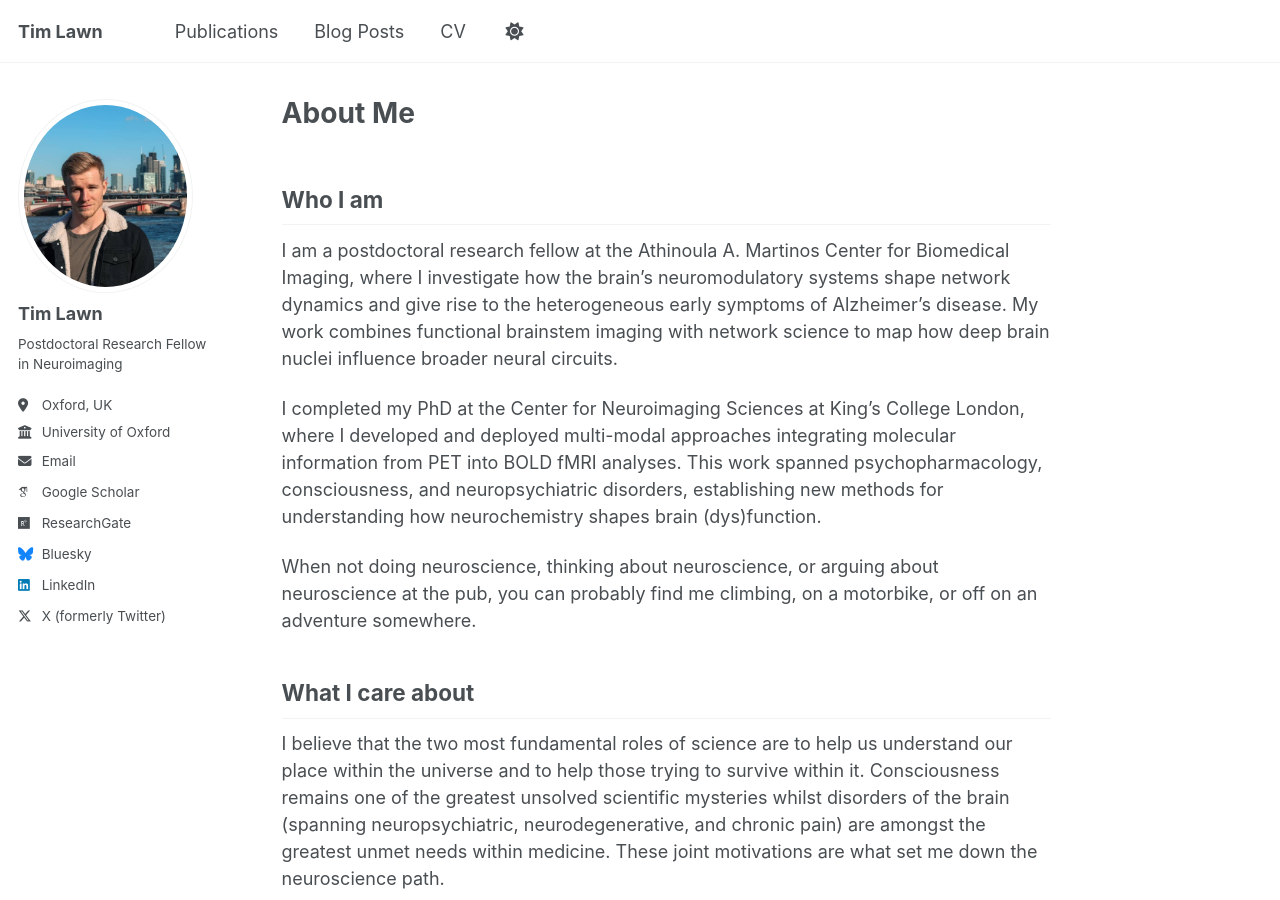
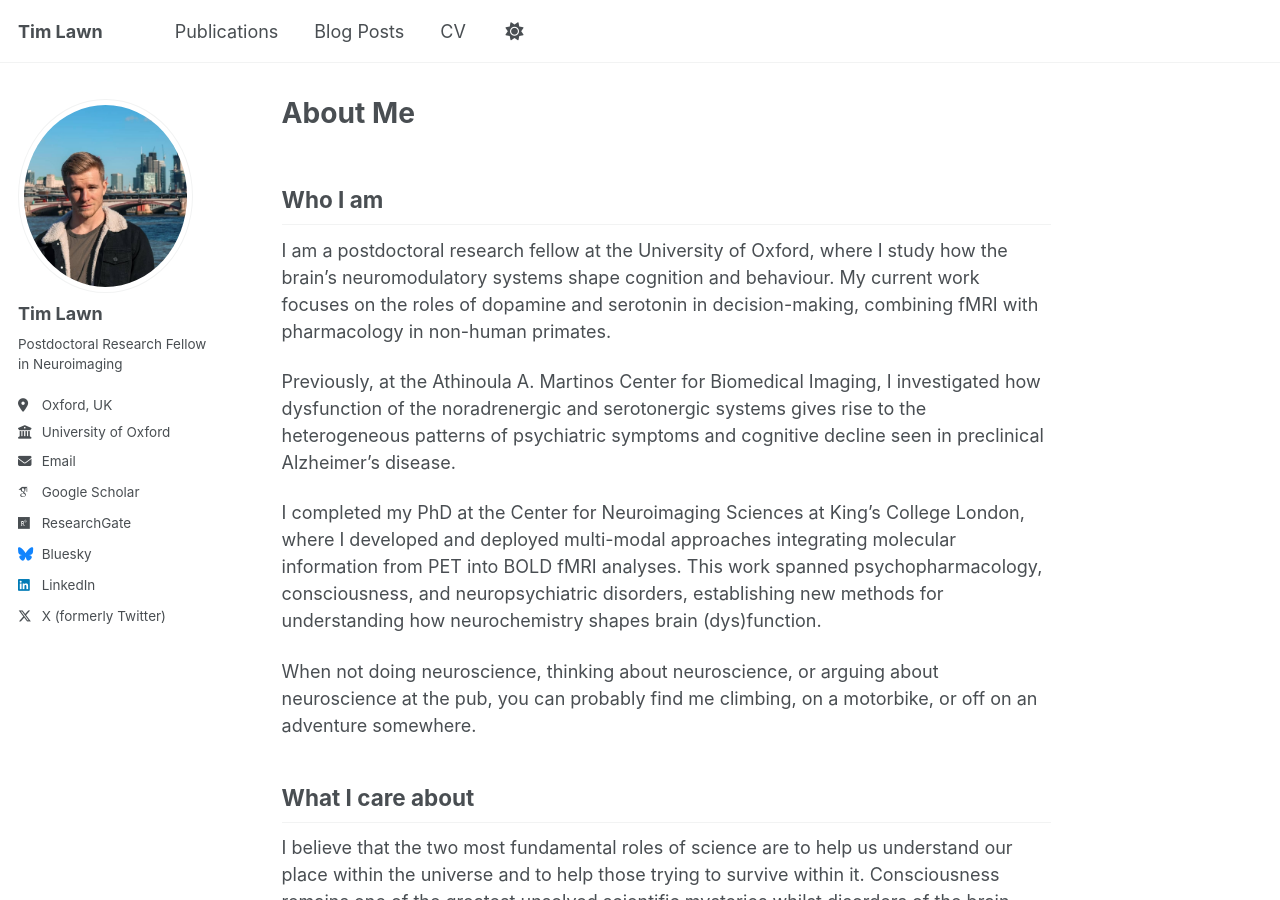
Before and after one commit to timlawn/timlawn.github.io, a Jekyll site: the page built from _pages/about.md, in a window 1280 px wide and 900 px high. Built offline with Jekyll 4.4.1, drawn with Linux system fonts in a browser that asks for light colours; some web fonts are replaced; a script that is not in the unit is left out.

Commit message:
Update about.md

```diff
--- a/_pages/about.md
+++ b/_pages/about.md
@@ -10,7 +10,9 @@ redirect_from:
 
 ## Who I am
 
-I am a postdoctoral research fellow at the Athinoula A. Martinos Center for Biomedical Imaging, where I investigate how the brain's neuromodulatory systems shape network dynamics and give rise to the heterogeneous early symptoms of Alzheimer's disease. My work combines functional brainstem imaging with network science to map how deep brain nuclei influence broader neural circuits.
+I am a postdoctoral research fellow at the University of Oxford, where I study how the brain's neuromodulatory systems shape cognition and behaviour. My current work focuses on the roles of dopamine and serotonin in decision-making, combining fMRI with pharmacology in non-human primates.
+
+Previously, at the Athinoula A. Martinos Center for Biomedical Imaging, I investigated how dysfunction of the noradrenergic and serotonergic systems gives rise to the heterogeneous patterns of psychiatric symptoms and cognitive decline seen in preclinical Alzheimer's disease.
 
 I completed my PhD at the Center for Neuroimaging Sciences at King's College London, where I developed and deployed multi-modal approaches integrating molecular information from PET into BOLD fMRI analyses. This work spanned psychopharmacology, consciousness, and neuropsychiatric disorders, establishing new methods for understanding how neurochemistry shapes brain (dys)function.
 
```
